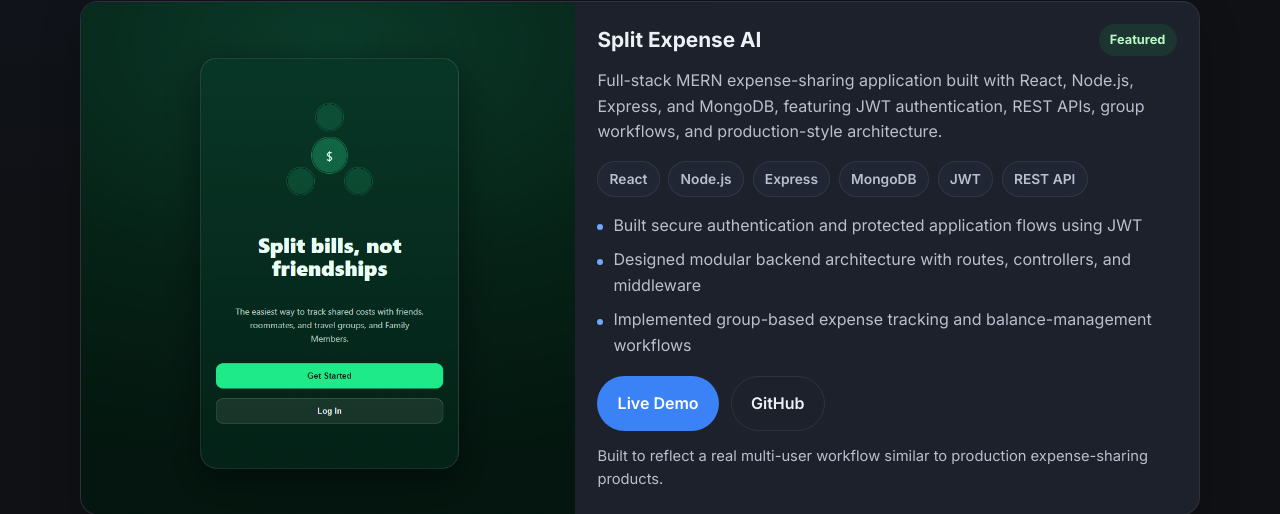
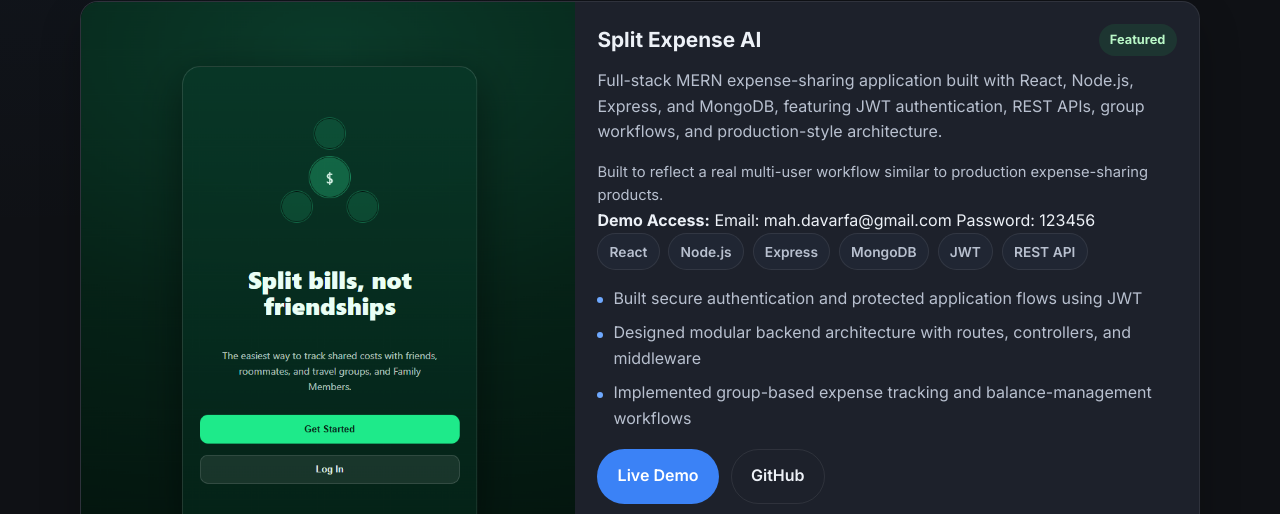
Before and after one commit to mah-davarfa/portfolio-MahmoudDavarfara, a plain HTML site: page index.html in a window 1280 px wide. Shown: the part 1206-1720 px from the top of the page. Drawn offline with Linux system fonts and the light colour scheme.

Commit message:
demo access for split expense Ai added

```diff
--- a/index.html
+++ b/index.html
@@ -113,6 +113,13 @@
               <p class="project-summary">
                 Full-stack MERN expense-sharing application built with React, Node.js, Express, and MongoDB,
                 featuring JWT authentication, REST APIs, group workflows, and production-style architecture.
+              </p>
+              <p class="project-note">
+                Built to reflect a real multi-user workflow similar to production expense-sharing products.
+              </p>
+              <p class="project-demo">
+                <strong>Demo Access:</strong> Email: mah.davarfa@gmail.com
+                  Password: 123456
               </p>
 
               <ul class="project-tags" role="list">
```
